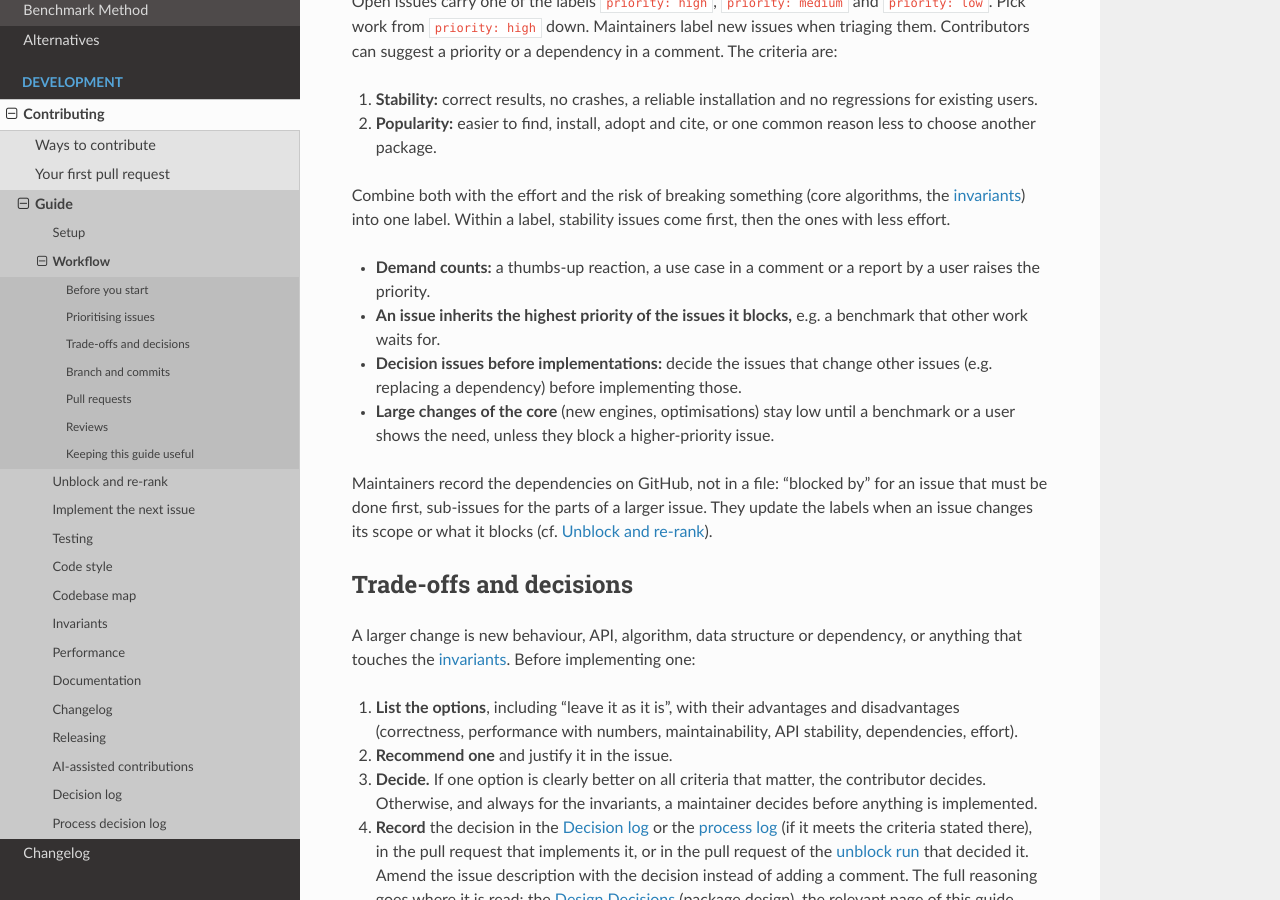
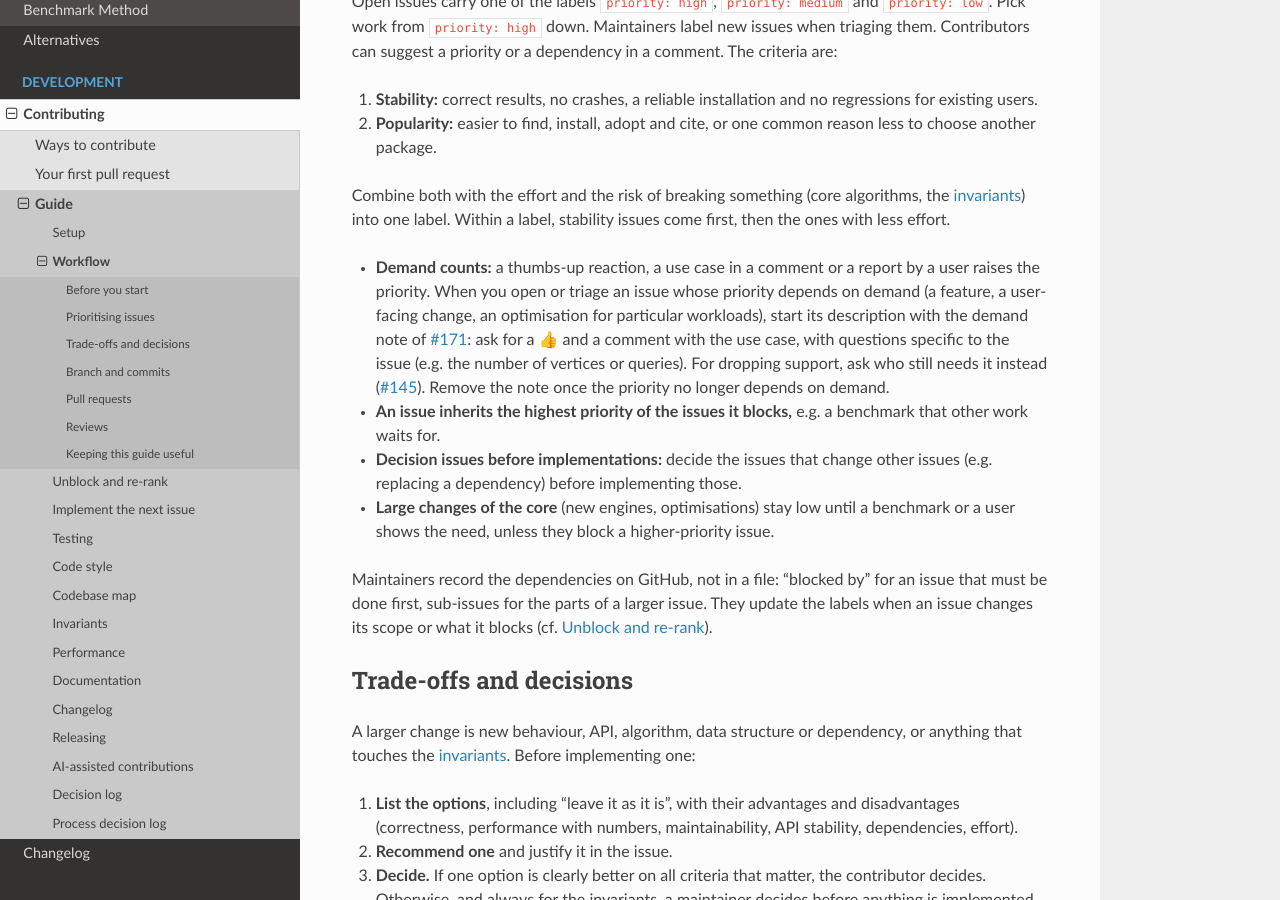
Before and after one commit to jannikmi/extremitypathfinder, a Sphinx documentation site: the page built from docs/contributing/workflow.md, in a window 1280 px wide and 900 px high, scrolled down 450 px. Built offline with Sphinx 7.4.7 and the Read the Docs theme 3.1.0, drawn with Linux system fonts in a browser that asks for light colours.

Commit message:
Guide: demand note for issues whose priority depends on demand (#225)
## What and why

Extends the "Demand counts" rule in `docs/contributing/workflow.md`
(Prioritising issues): when an issue whose priority depends on demand (a
feature, a user-facing change, an optimisation for particular workloads)
is opened or triaged, its description starts with the demand note used
in #171: ask for a 👍 and a comment with the use case, with questions
specific to the issue. For dropping support, the note asks who still
needs it instead (#145). The note is removed once the priority no longer
depends on demand.

Applied to the open issues that lacked it (descriptions amended in
place): #223, #193, #184, #182, #177, #176, #175, and #145 (adapted:
"Still need Python 3.12?", comment only). Already had it: #6, #139,
#162, #166, #167, #168, #171, #205. Left out as internal work with no
user demand to ask for: #80, #140, #157, #158, #170, #173, #181, #190,
#199, #212, #222.

## Checks

- [x] `make check` hooks pass on the changed file, including the
contributing guide word limit (workflow.md now 993/1000 words), and
`tests/test_contributing_guide.py` passes
- [ ] tests added or updated: not applicable (guide only)
- [ ] tested with and without Numba: not applicable
- [ ] before/after benchmark numbers: not applicable
- [ ] changelog entry: not user-facing
- [ ] documentation updated: this is the documentation change

Independent review (fresh subagent) done. Fixed: wording for dropping
support, when to remove the note, a clearer example of the
issue-specific questions. Not changed: the note's full text lives in
#171 rather than in the guide (the page has 7 words left), and the
feature request form gets no note (it would only show in the form, not
in the created issue; maintainers add the note when triaging).

## AI assistance

- [x] An AI tool wrote a substantial part of this change. I have
reviewed and understood every line
(cf. the [AI-assisted
contributions](https://extremitypathfinder.readthedocs.io/en/latest/contributing/ai-assisted-contributions.html)
guide).

🤖 Generated with [Claude Code](https://claude.com/claude-code)

https://claude.ai/code/session_01XJqV77p2gUXigersF9TyUn

---------

Co-authored-by: Claude <noreply@anthropic.com>

```diff
--- a/docs/contributing/workflow.md
+++ b/docs/contributing/workflow.md
@@ -22,6 +22,12 @@ Combine both with the effort and the risk of breaking something (core algorithms
 into one label. Within a label, stability issues come first, then the ones with less effort.
 
 - **Demand counts:** a thumbs-up reaction, a use case in a comment or a report by a user raises the priority.
+  When you open or triage an issue whose priority depends on demand (a feature, a user-facing change, an optimisation
+  for particular workloads), start its description with the demand note of
+  [#171](https://github.com/jannikmi/extremitypathfinder/issues/171): ask for a 👍 and a comment with the use case,
+  with questions specific to the issue (e.g. the number of vertices or queries). For dropping support, ask who still
+  needs it instead ([#145](https://github.com/jannikmi/extremitypathfinder/issues/145)).
+  Remove the note once the priority no longer depends on demand.
 - **An issue inherits the highest priority of the issues it blocks,** e.g. a benchmark that other work waits for.
 - **Decision issues before implementations:** decide the issues that change other issues
   (e.g. replacing a dependency) before implementing those.
```
